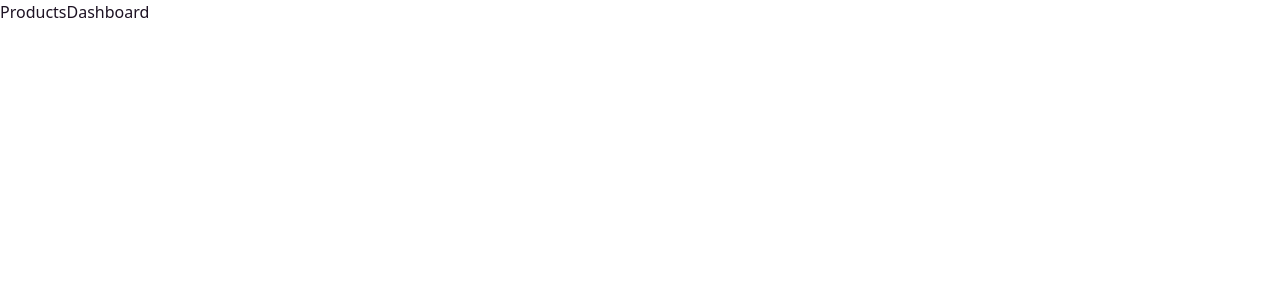
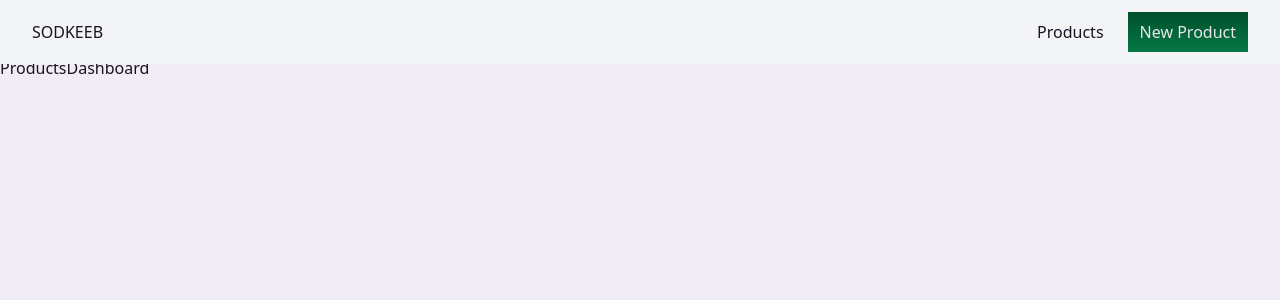
Before and after one commit to xarmzon/sodkeeb, a Next.js app: page /dashboard/products in a window 1280 px wide. Shown: the top 300 px of the page. Built offline with nearby package versions, Linux system fonts and the light colour scheme; no server answers.

Commit message:
update to site

```diff
--- a/components/Common/Header/GeneralHeader.tsx
+++ b/components/Common/Header/GeneralHeader.tsx
@@ -1,11 +1,33 @@
-import React from 'react'
+import { GENERAL_NAV_ITEMS1, GENERAL_NAV_ITEMS2 } from '@utils/constants'
+import { useRouter } from 'next/router'
+import React, { useState } from 'react'
 import GeneralNavbar from '../Navbar/GeneralNavbar'
 import GeneralSlider from '../Slider/GeneralSlider'
+import MobileNavbar from './MobileNavbar'
 
 const GeneralHeader = () => {
+  const [navOpen, setNavOpen] = useState<boolean>(false)
+  const router = useRouter()
+  const NAV_ITEMS =
+    router.asPath.split('/')[1]?.length > 0
+      ? GENERAL_NAV_ITEMS2
+      : GENERAL_NAV_ITEMS1
+
+  const toggleMobileNav = () => {
+    setNavOpen((prev) => !prev)
+  }
   return (
     <header className="container w-full">
-      <GeneralNavbar />
+      <GeneralNavbar
+        navOpen={navOpen}
+        toggleMobileNav={toggleMobileNav}
+        navItems={NAV_ITEMS}
+      />
+      <MobileNavbar
+        navOpen={navOpen}
+        toggleMobileNav={toggleMobileNav}
+        navItems={NAV_ITEMS}
+      />
       <GeneralSlider />
     </header>
   )
--- /dev/null
+++ b/components/Common/Header/MobileNavbar.tsx
@@ -0,0 +1,29 @@
+import { INavbar } from '@utils/types'
+import Link from 'next/link'
+import React, { useState } from 'react'
+import { BiX } from 'react-icons/bi'
+
+const MobileNavbar = ({ navItems, navOpen, toggleMobileNav }: INavbar) => {
+  return (
+    <div
+      onClick={toggleMobileNav}
+      className={`fixed right-0 top-0 left-0 z-[9999] flex w-full justify-center bg-primary-green2/40 text-gray-200 backdrop-blur-sm ${
+        navOpen ? 'h-screen opacity-100' : 'h-0 opacity-0'
+      } transition-all duration-700`}
+    >
+      <BiX className="absolute top-3 right-5 cursor-pointer text-2xl transition-all duration-700 hover:rotate-[20deg]" />
+      <div className="flex h-full w-full flex-col items-center space-y-8 p-5 pt-10">
+        {navItems.map((item, i) => (
+          <Link href={item.link} key={i}>
+            <a className="group relative">
+              <span className="">{item.text}</span>
+              <span className="absolute -bottom-1 left-1/2 h-[1px] w-0 -translate-x-1/2 rounded-full bg-gray-100 opacity-0 transition-all duration-500 group-hover:w-full group-hover:bg-primary-green3 group-hover:opacity-100"></span>
+            </a>
+          </Link>
+        ))}
+      </div>
+    </div>
+  )
+}
+
+export default MobileNavbar
--- a/components/Common/Navbar/GeneralNavbar.tsx
+++ b/components/Common/Navbar/GeneralNavbar.tsx
@@ -3,33 +3,12 @@ import Link from 'next/link'
 import { useRouter } from 'next/router'
 import GeneralLogo from '../Logo/GeneralLogo'
 import { BiMenu, BiX } from 'react-icons/bi'
-import { useEffect, useState } from 'react'
+import { useState } from 'react'
+import useSticky from '@hooks/useSticky'
+import { INavbar } from '@utils/types'
 
-const GeneralNavbar = () => {
-  const [navOpen, setNavOpen] = useState<boolean>(false)
-  const [sticky, setSticky] = useState<boolean>(false)
-  const router = useRouter()
-  const NAV_ITEMS =
-    router.asPath.split('/')[1]?.length > 0
-      ? GENERAL_NAV_ITEMS2
-      : GENERAL_NAV_ITEMS1
-  const toggleMobileNav = () => {
-    setNavOpen((prev) => !prev)
-  }
-
-  useEffect(() => {
-    const stickyNav = () => {
-      const scrollY = window.scrollY
-      if (scrollY > 1) {
-        setSticky(true)
-      } else {
-        setSticky(false)
-      }
-    }
-    stickyNav()
-    window.addEventListener('scroll', stickyNav)
-    return () => window.removeEventListener('scroll', stickyNav)
-  }, [])
+const GeneralNavbar = ({ navItems, navOpen, toggleMobileNav }: INavbar) => {
+  const { sticky } = useSticky()
 
   return (
     <nav
@@ -41,7 +20,7 @@ const GeneralNavbar = () => {
     >
       <GeneralLogo />
       <div className="hidden flex-1 justify-end space-x-5 sm:flex lg:space-x-8 lg:text-lg">
-        {NAV_ITEMS.map((item, i) => (
+        {navItems.map((item, i) => (
           <Link href={item.link} key={i}>
             <a className="group relative">
               <span className="">{item.text}</span>
@@ -54,24 +33,6 @@ const GeneralNavbar = () => {
         onClick={toggleMobileNav}
         className="cursor-pointer text-2xl sm:hidden"
       />
-      <div
-        onClick={toggleMobileNav}
-        className={`absolute right-0 top-0 left-0 z-[9999] flex w-full justify-center overflow-x-hidden bg-primary-green2/40 backdrop-blur-sm ${
-          navOpen ? 'h-full opacity-100' : 'h-0 opacity-0'
-        } transition-all duration-700`}
-      >
-        <BiX className="absolute top-3 right-5 cursor-pointer text-2xl transition-all duration-700 hover:rotate-[20deg]" />
-        <div className="flex h-full w-full flex-col items-center space-y-8 p-5 pt-10">
-          {NAV_ITEMS.map((item, i) => (
-            <Link href={item.link} key={i}>
-              <a className="group relative">
-                <span className="">{item.text}</span>
-                <span className="absolute -bottom-1 left-1/2 h-[1px] w-0 -translate-x-1/2 rounded-full bg-gray-100 opacity-0 transition-all duration-500 group-hover:w-full group-hover:bg-primary-green3 group-hover:opacity-100"></span>
-              </a>
-            </Link>
-          ))}
-        </div>
-      </div>
     </nav>
   )
 }
--- /dev/null
+++ b/components/Dashboard/Header.tsx
@@ -0,0 +1,45 @@
+import GeneralLogo from '@components/Common/Logo/GeneralLogo'
+import useSticky from '@hooks/useSticky'
+import { NavLink } from '@utils/types'
+
+import Link from 'next/link'
+
+const DASHBOARD_NAV: NavLink[] = [
+  {
+    text: 'Products',
+    link: '/dashboard/products',
+  },
+  {
+    text: 'New Product',
+    link: '/dashboard/new',
+    isBtn: true,
+  },
+]
+
+const Header = () => {
+  const { sticky } = useSticky()
+  return (
+    <header
+      className={`fixed top-0 z-[999] flex h-12 w-full items-center justify-between p-5 lg:p-8 ${
+        sticky ? 'bg-gray-100/40 shadow-lg backdrop-blur-[2px]' : 'bg-gray-100'
+      } transition-all duration-700`}
+    >
+      <GeneralLogo />
+      <nav className="flex flex-1 items-center justify-end space-x-3">
+        {DASHBOARD_NAV.map((item, i) => (
+          <Link key={i} href={item.link}>
+            <a
+              className={`px-3 py-2 ${
+                item.isBtn ? 'bg-linearG text-gray-200' : ''
+              }`}
+            >
+              {item.text}
+            </a>
+          </Link>
+        ))}
+      </nav>
+    </header>
+  )
+}
+
+export default Header
--- a/components/Dashboard/Layout.tsx
+++ b/components/Dashboard/Layout.tsx
@@ -1,10 +1,25 @@
+import { exitPage } from '@utils/variants'
+import { motion } from 'framer-motion'
 import { ReactNode } from 'react'
+import Header from './Header'
 
 interface ILayout {
   children: ReactNode
 }
 const Layout = ({ children }: ILayout) => {
-  return <section className="min-h-screen w-full">{children}</section>
+  return (
+    <section className="min-h-screen w-full bg-primary-gray2/30">
+      <Header />
+
+      <motion.section
+        variants={exitPage}
+        exit="exit1"
+        className="min-h-[300vh] pt-14"
+      >
+        {children}
+      </motion.section>
+    </section>
+  )
 }
 
 export default Layout
--- /dev/null
+++ b/hooks/useSticky.ts
@@ -0,0 +1,24 @@
+import { useEffect, useState } from 'react'
+
+const useSticky = () => {
+  const [sticky, setSticky] = useState<boolean>(false)
+  useEffect(() => {
+    const stickyNav = () => {
+      const scrollY = window.scrollY
+      if (scrollY > 1) {
+        setSticky(true)
+      } else {
+        setSticky(false)
+      }
+    }
+    stickyNav()
+    window.addEventListener('scroll', stickyNav)
+    return () => window.removeEventListener('scroll', stickyNav)
+  }, [])
+
+  return {
+    sticky,
+  }
+}
+
+export default useSticky
--- a/pages/_app.tsx
+++ b/pages/_app.tsx
@@ -8,6 +8,7 @@ import { swrFetcher } from '@utils/fetcher'
 import { DEFAULT_SEO } from '@utils/constants'
 import 'nprogress/nprogress.css'
 import '../styles/globals.css'
+import { AnimatePresence } from 'framer-motion'
 
 NProgress.configure({ showSpinner: false })
 
@@ -34,7 +35,9 @@ function MyApp({ Component, pageProps, router }: AppProps) {
         }}
       >
         <DefaultSeo {...DEFAULT_SEO} />
-        <Component {...pageProps} key={router.route} />
+        <AnimatePresence exitBeforeEnter>
+          <Component {...pageProps} key={router.route} />
+        </AnimatePresence>
       </SWRConfig>
       <Toaster toastOptions={{ duration: 5000 }} />
     </>
--- /dev/null
+++ b/pages/dashboard/new.tsx
@@ -0,0 +1,8 @@
+import Layout from '@components/Dashboard/Layout'
+import React from 'react'
+
+const NewProductPage = () => {
+  return <Layout>NewProductPage</Layout>
+}
+
+export default NewProductPage
--- a/tsconfig.json
+++ b/tsconfig.json
@@ -17,7 +17,8 @@
     "baseUrl": ".",
     "paths": {
       "@utils/*": ["utils/*"],
-      "@components/*": ["components/*"]
+      "@components/*": ["components/*"],
+      "@hooks/*": ["hooks/*"]
     }
   },
   "include": ["next-env.d.ts", "**/*.ts", "**/*.tsx"],
--- a/utils/variants.ts
+++ b/utils/variants.ts
@@ -41,3 +41,24 @@ export const slideUp: Variants = {
     },
   },
 }
+
+export const exitPage: Variants = {
+  exit1: {
+    scale: 0.8,
+    opacity: 0,
+    y: 10,
+    transition: {
+      duration: 0.2,
+    },
+  },
+}
+export const enterPage: Variants = {
+  type1: {
+    scale: 1,
+    opacity: 0,
+    y: 0,
+    transition: {
+      duration: 0.2,
+    },
+  },
+}
```
Also changed, not shown: utils/types.ts (+7 -0 lines).
